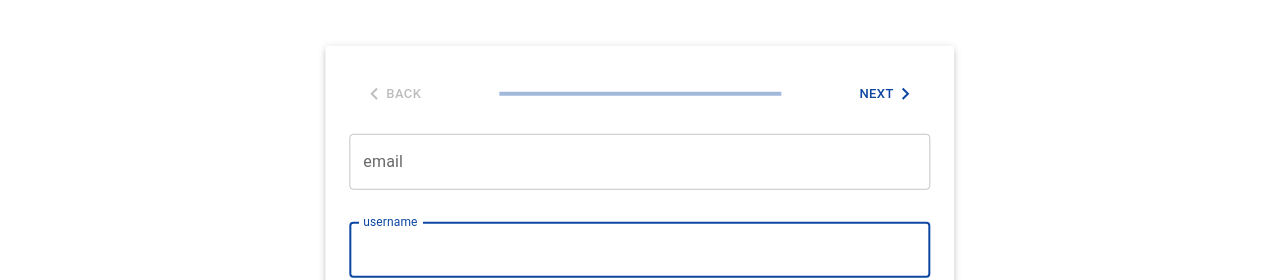
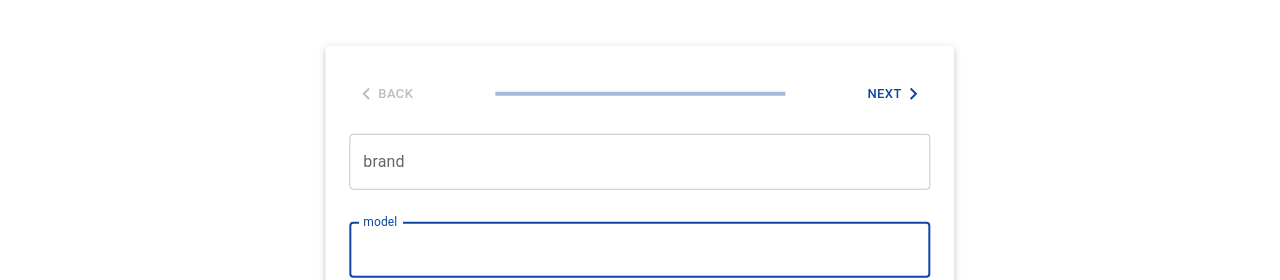
Before and after one commit to comalley88/react-vello-front, a React (Create React App) app: page /register-bike in a window 1280 px wide. Shown: the part 200-480 px from the top of the page. Built offline with nearby package versions, Linux system fonts and the light colour scheme.

Commit message:
feat: listing slice added

```diff
--- a/src/api.ts
+++ b/src/api.ts
@@ -7,6 +7,9 @@ const apiUrls = {
     },
     auth: {
         signIn: `${baseUrl}/api/auth/local`,
+    },
+    listings: {
+        all: `${baseUrl}/api/bike-listings`,
     }
 }
 
--- /dev/null
+++ b/src/common/state/hooks.ts
@@ -0,0 +1,5 @@
+import { TypedUseSelectorHook, useDispatch, useSelector } from "react-redux";
+import { AppDispatch, RootState } from "./store";
+
+export const useAppDispatch = () => useDispatch<AppDispatch>();
+export const useAppSelector: TypedUseSelectorHook<RootState> = useSelector;
--- a/src/features/auth/state/store.ts
+++ b/src/common/state/store.ts
@@ -1,8 +1,9 @@
 import { configureStore } from "@reduxjs/toolkit";
-import { authReducer } from "./auth";
-import { loadingHandler } from "./loaderHandleMiddleware";
+import { authReducer } from "../../features/auth/state/auth";
+import { loadingHandler } from "../../features/auth/state/loaderHandleMiddleware";
 import { createLogger } from "redux-logger";
-import { appStateReducer } from "./appStateSlice";
+import { appStateReducer } from "../../features/auth/state/appStateSlice";
+import { listingReducer } from "../../features/listing/state/listingSlice";
 
 const logger = createLogger({});
 
@@ -10,6 +11,7 @@ export const store = configureStore({
   reducer: {
     auth: authReducer,
     app: appStateReducer,
+    listing: listingReducer
   },
   middleware: (getDefaultMiddleware) =>
     getDefaultMiddleware().concat(loadingHandler).concat(logger),
--- a/src/components/forms/Stepper.tsx
+++ b/src/components/forms/Stepper.tsx
@@ -10,6 +10,7 @@ export default function ProgressMobileStepper() {
   const [activeStep, setActiveStep] = React.useState(0);
 
   const handleNext = () => {
+    //
     setActiveStep((prevActiveStep) => prevActiveStep + 1);
   };
 
@@ -23,7 +24,7 @@ export default function ProgressMobileStepper() {
       steps={6}
       position="static"
       activeStep={activeStep}
-      sx={{width: "100%", flexGrow: 1, mx: "auto" }}
+      sx={{width: "100%", flexGrow: 1, mx: "auto", px: 0 }}
       nextButton={
         <Button
         color='primary'
--- a/src/features/auth/state/appStateSlice.ts
+++ b/src/features/auth/state/appStateSlice.ts
@@ -1,5 +1,5 @@
 import { createSlice, PayloadAction } from "@reduxjs/toolkit";
-import { RootState } from "./store";
+import { RootState } from "../../../common/state/store";
 
 export enum LoadingState {
   Idle,
--- a/src/features/auth/state/auth.ts
+++ b/src/features/auth/state/auth.ts
@@ -4,7 +4,7 @@ import axios from "axios";
 import apiUrls from "../../../api";
 import { storeAuthInLocalStorage } from "../../utils/localStroage";
 import { IAppLoaderAction } from "../../auth/state/loaderHandleMiddleware";
-import { RootState } from "./store";
+import { RootState } from "../../../common/state/store";
 
 export interface IAuthFormData {
   email: string;
--- /dev/null
+++ b/src/features/listing/state/listingSlice.ts
@@ -0,0 +1,78 @@
+import { createAsyncThunk, createSlice, PayloadAction } from "@reduxjs/toolkit";
+import axios from "axios";
+import apiUrls from "../../../api";
+import { IListing } from "../../../models/model";
+
+export interface IListingState {
+    all: Array<IListing>
+    newListing: IListingFormValues
+}
+
+export interface IListingFormValues {
+    brand: string;
+    model: string;
+    yearPurchased: number;
+    description: string;
+    options: Array<string>;
+}
+
+const initialState: IListingState = {
+  all: [],
+  newListing: {
+    brand: "",
+    model: "",
+    yearPurchased: 0,
+    description: "",
+    options: [],
+  }
+};
+
+export const getAllListings = createAsyncThunk(
+  "bike-listing/all",
+  async () => {
+    const response = (await axios.get)<Array<IListing>>(
+      `${apiUrls.listings.all}`,
+    );
+    return { data: (await response).data };
+  },
+);
+
+// export const updateMedia = createAsyncThunk(
+//   "media/update",
+//   async ({ media }: { media: IMedia } & IAppLoaderAction) => {
+//     await axios.put(`${apiUrls.medias.all}/${media.id}`, { tags: [...media.tags] });
+//     return media;
+//   },
+// );
+
+// export const deleteListing = createAsyncThunk(
+//   "media/delete",
+//   async ({ mediaId }: { mediaId: IMedia["id"] } & IAppLoaderAction) => {
+//     await axios.delete(`${apiUrls.medias.all}/${mediaId}`);
+//     return mediaId;
+//   },
+// );
+
+export const listingSlice = createSlice({
+    name: "listing",
+    initialState,
+    extraReducers: (builder) => {
+        builder.addCase(getAllListings.fulfilled, (state, { payload }) => {
+            const allBikeList = payload.data as Array<IListing>;
+            state.all = allBikeList;
+        });
+    },
+    reducers: {
+        setNewListing: (state: IListingState, action: PayloadAction<IListingFormValues>) => {
+            state.newListing = { ...action.payload };
+          },
+      },
+},
+
+);
+
+export const {
+  setNewListing,
+} = listingSlice.actions;
+
+export const listingReducer = listingSlice.reducer;
--- a/src/index.tsx
+++ b/src/index.tsx
@@ -4,7 +4,7 @@ import App from "./App";
 import reportWebVitals from "./reportWebVitals";
 import "./index.css";
 import { StyledEngineProvider } from "@mui/material/styles";
-import { store } from "./features/auth/state/store";
+import { store } from "./common/state/store";
 import { Provider } from "react-redux";
 
 const root = ReactDOM.createRoot(document.getElementById("root") as HTMLElement);
--- a/src/models/model.d.ts
+++ b/src/models/model.d.ts
@@ -6,3 +6,11 @@ export interface IUser {
     created_at: string;
     updated_at: string;
   }
+
+export interface IListing {
+  brand: string,
+  model: string,
+  yearPurchased: number,
+  description: description,
+  options: string,
+}
--- a/src/pages/Login.tsx
+++ b/src/pages/Login.tsx
@@ -14,7 +14,7 @@ import TextInput from '../components/TextInput';
 import { useForm } from 'react-hook-form';
 import { useNavigate } from 'react-router-dom';
 import { errorSelector } from '../features/auth/state/appStateSlice';
-import { AppDispatch, RootState } from '../features/auth/state/store';
+import { AppDispatch, RootState } from '../common/state/store';
 import { useDispatch, useSelector } from "react-redux";
 import { currentUserSelector, jwtSelector, signIn } from '../features/auth/state/auth';
 import NavBar from '../components/NavBar';
--- a/src/pages/RegisterBike.tsx
+++ b/src/pages/RegisterBike.tsx
@@ -1,18 +1,31 @@
-import { autocompleteClasses, Button, Container } from '@mui/material';
+import { Button, Container } from '@mui/material';
 import React from 'react'
-import { useForm, SubmitHandler } from 'react-hook-form';
+import { useForm} from 'react-hook-form';
+import { useNavigate } from 'react-router-dom';
+import { useAppDispatch } from '../common/state/hooks';
 import { FormInputText } from '../components/forms/FormInputText'
 import ProgressMobileStepper from '../components/forms/Stepper';
 import SimplePaper from '../components/Paper';
+import { IListingFormValues, setNewListing } from '../features/listing/state/listingSlice';
 
-export type FormValues = {
-    email: string,
-    username: string,
-}
 const RegisterBike = () => {
-    const {control, handleSubmit } = useForm<FormValues>({defaultValues: { email: "",
-      username: "",}});
-    const onSubmit: SubmitHandler<FormValues> = data => console.log(data);
+  const navigate = useNavigate();
+  const dispatch = useAppDispatch();
+
+    const {control, handleSubmit } = useForm<IListingFormValues>({defaultValues: {
+      brand: "",
+      model: "",
+      yearPurchased: 0,
+      description: "",
+      options: []
+    }});
+
+    const onSubmit = (data: IListingFormValues) => {
+      console.log("data is", data)
+      dispatch(setNewListing(data));
+      navigate("/page2");
+      };
+
   return (
     <>
     <Container>
@@ -22,15 +35,15 @@ const RegisterBike = () => {
         <FormInputText sx={
           {my: 2}
         }
-        name='email'
-        label='email'
+        name='brand'
+        label='brand'
         control={control}/>
         <FormInputText
         sx={
           {my: 2}
         }
-        name='username'
-        label='username'
+        name='model'
+        label='model'
         control={control}/>
     <Button color='primary' variant="contained" type="submit">
       SUBMIT
```
